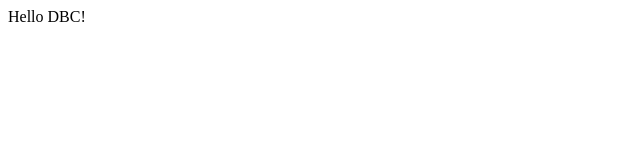
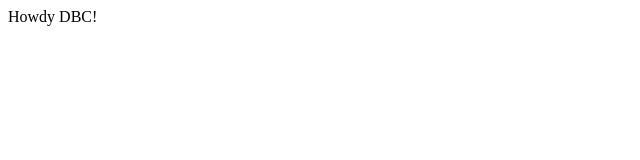
Before and after one commit to ktice74/ktice74.github.io, a plain HTML site: page index.html in a window 1280 px wide. Shown: the full height of the page, 0-640 px from the left. Drawn offline with Linux system fonts and the light colour scheme.

Commit message:
"Updated text"

```diff
--- a/index.html
+++ b/index.html
@@ -1,4 +1,4 @@
 <html>
 <head><title>Kindy's Bumpin Site</title></head>
-<body>Hello DBC!</body>
+<body>Howdy DBC!</body>
 </html>
```
